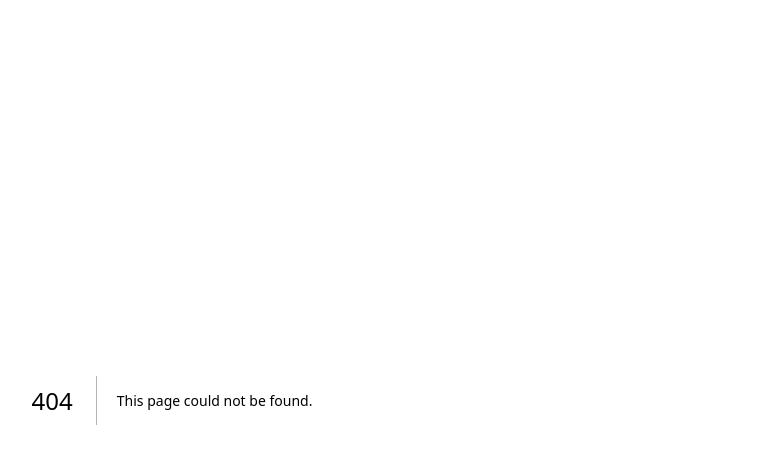
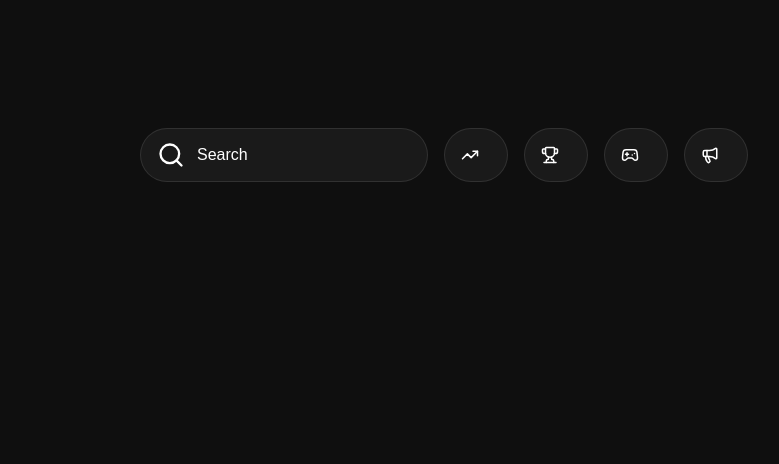
Before and after one commit to ksaicharan0047j-dot/THE_HASHTAG, a Next.js app: page /explore in a window 1280 px wide. Before the commit this address had no page. Shown: the top 464 px of the page, without its empty margins (468-1247 px from the left). Built offline with nearby package versions, Linux system fonts and the light colour scheme.

Commit message:
still cooking

```diff
--- a/package.json
+++ b/package.json
@@ -10,6 +10,7 @@
   },
   "dependencies": {
     "@supabase/supabase-js": "^2.106.2",
+    "lucide-react": "^1.17.0",
     "next": "16.2.6",
     "react": "19.2.4",
     "react-dom": "19.2.4"
--- /dev/null
+++ b/src/app/explore/page.tsx
@@ -0,0 +1,72 @@
+"use client"
+
+import { useState } from "react";
+import {
+    Search,
+    TrendingUp,
+    Trophy,
+    Gamepad2,
+    Megaphone,
+} from "lucide-react";
+
+export default function ExplorePage() {
+    const [activeTab, setActiveTab] = useState("search");
+    const tabs = [{
+        id: "search",
+        icon: Search,
+        label: "Search",
+    },{
+        id: "trending",
+        icon: TrendingUp,
+        label: "Treanding",
+    },{
+        id: "winners",
+        icon: Trophy,
+        label: "Winners",
+    },{
+        id: "gaming",
+        icon: Gamepad2,
+        label: "Gaming",
+    },{
+        id: "announcements",
+        icon: Megaphone,
+        label: "Announcements"
+    },];
+
+    return (
+        <main className = "min-h-screen bg-[#0f0f0f] text-white px-6 py-32">
+            <div className = "max-w-6xl mx-auto">
+                    <div className="flex md:justify-end justify-start gap-4 overflow-x-auto pb-3 w-full">
+                        {tabs.map((tab) => {
+                            const Icon = tab.icon;
+                            const active = activeTab === tab.id;
+
+                            return (
+                                <button
+                                    key = {tab.id}
+                                    onClick = {() => setActiveTab(tab.id)}
+                                    className = {`
+                                        shrink-0 flex items-center gap-3 rounded-full border border-white/10 bg-[#1a1a1a] px-4 py-3 transition-all duration-300
+                                        ${
+                                            active
+                                                ? "w-56 md:w-72 justify-start"
+                                                : "w-16 justify-center"
+                                        }`}>
+                                            <Icon size = {28} />
+                                            <span
+                                                className = {`whitespace-nowrap overflow-hidden transition-all duration-300
+                                                    ${
+                                                        active
+                                                            ? "opacity-100"
+                                                            : "opacity-0 w-0"
+                                                    }`}>
+                                                        {tab.label}
+                                                    </span>
+                                        </button>
+                            );
+                        })}
+                    </div>
+            </div>
+        </main>
+    );
+}
--- a/src/app/internships/page.tsx
+++ b/src/app/internships/page.tsx
@@ -9,35 +9,88 @@ export default function InternshipsPage() {
   useEffect(() => {
     async function loadInternships() {
       const { data, error } = await supabase
-      .from("events")
-      .select("*")
-      .eq("category", "Internship")
-      .order("created_at", { ascending: false });
+        .from("events")
+        .select("*")
+        .eq("category", "Internship")
+        .order("created_at", { ascending: false });
 
-      if(!error && data){
+      if (!error && data) {
         setInternships(data);
       }
     }
+
     loadInternships();
   }, []);
 
   return (
-    <main className = "min-h-screen bg-[#0f0f0f] text-white px-6 py-32">
-      <div className = "max-w-6xl mx-auto">
-        <h1 className = "text-5xl font-black mb-4">Internships</h1>
-        <p className = "text-[#8a8a8a] mb-10">Discover internship opportunities uploaded by students and organizations.</p>
-        <div className = "grid gap-6">
+    <main className="min-h-screen bg-[#0f0f0f] text-white px-6 py-32">
+      <div className="max-w-6xl mx-auto">
+        <h1 className="text-5xl font-black mb-4">
+          Internships
+        </h1>
+
+        <p className="text-[#8a8a8a] mb-10">
+          Discover internship opportunities uploaded by students and organizations.
+        </p>
+
+        <div className="grid gap-6">
           {internships.length === 0 ? (
-            <div className = "text-[#8a8a8a]">No internships available yet.</div>
+            <div className="text-[#8a8a8a]">
+              No internships available yet.
+            </div>
           ) : (
             internships.map((item) => (
-              <div key={item.id} className = "bg-[#1a1a1a] border border-white/10 rounded-3xl p-6">
-                <h2 className = "text-2xl font-bold">{item.title}</h2>
-                <p className = "text-[#8a8a8a] mt-2">{item.location}</p>
-                <p className = "mt-4">{item.description}</p>
-                <p className = "mt-4 text-sm text-[#8a8a8a]">{item.event_date}</p>
-                {item.registration_link && (
-                  <a href={item .registration_link} target = "_blank" className = "inline-block t-5 bg-[#d9d9d9]text-black px-5 py-3 rounded-full font-semibold hover:scale-105 transition">Apply</a>
+              <div
+                key={item.id}
+                className="bg-[#1a1a1a] border border-white/10 rounded-3xl p-6 flex justify-between gap-6"
+              >
+                <div className="flex-1">
+                  <h2 className="text-2xl font-bold">
+                    {item.title}
+                  </h2>
+
+                  <p className="text-[#8a8a8a] mt-2">
+                    📍 {item.location}
+                  </p>
+
+                  <p className="mt-4">
+                    {item.description}
+                  </p>
+
+                  <p className="mt-4 text-sm text-[#8a8a8a]">
+                    📅 Event Date: {item.event_date}
+                  </p>
+
+                  {item.registration_deadline && (
+                    <p className="mt-2 text-sm text-yellow-400">
+                      ⏰ Deadline: {item.registration_deadline}
+                    </p>
+                  )}
+
+                  {item.contact_number && (
+                    <p className="mt-2 text-sm text-[#8a8a8a]">
+                      📞 {item.contact_number}
+                    </p>
+                  )}
+
+                  {item.registration_link && (
+                    <a
+                      href={item.registration_link}
+                      target="_blank"
+                      rel="noopener noreferrer"
+                      className="inline-block mt-5 bg-[#d9d9d9] text-black px-5 py-3 rounded-full font-semibold hover:scale-105 transition"
+                    >
+                      Apply
+                    </a>
+                  )}
+                </div>
+
+                {item.poster_url && (
+                  <img
+                    src={item.poster_url}
+                    alt={item.title}
+                    className="w-48 h-48 object-cover rounded-2xl"
+                  />
                 )}
               </div>
             ))
```
Also changed, not shown: 1 other file (tests, documents, lock files or other folders).
